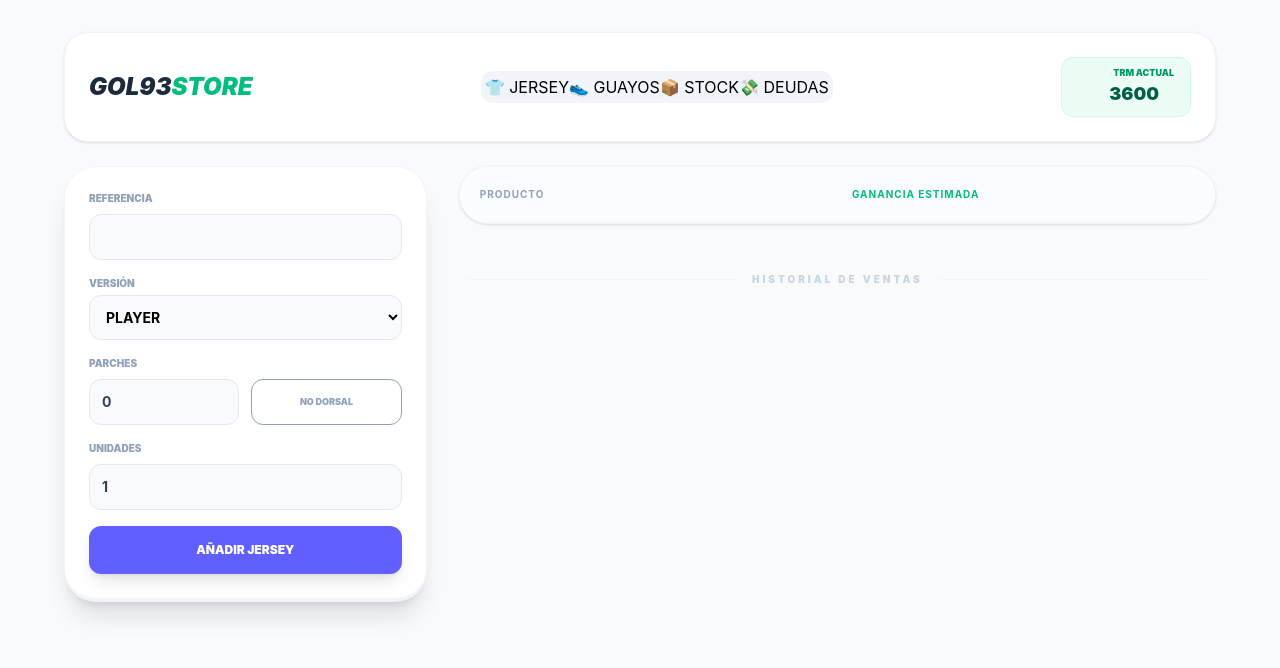
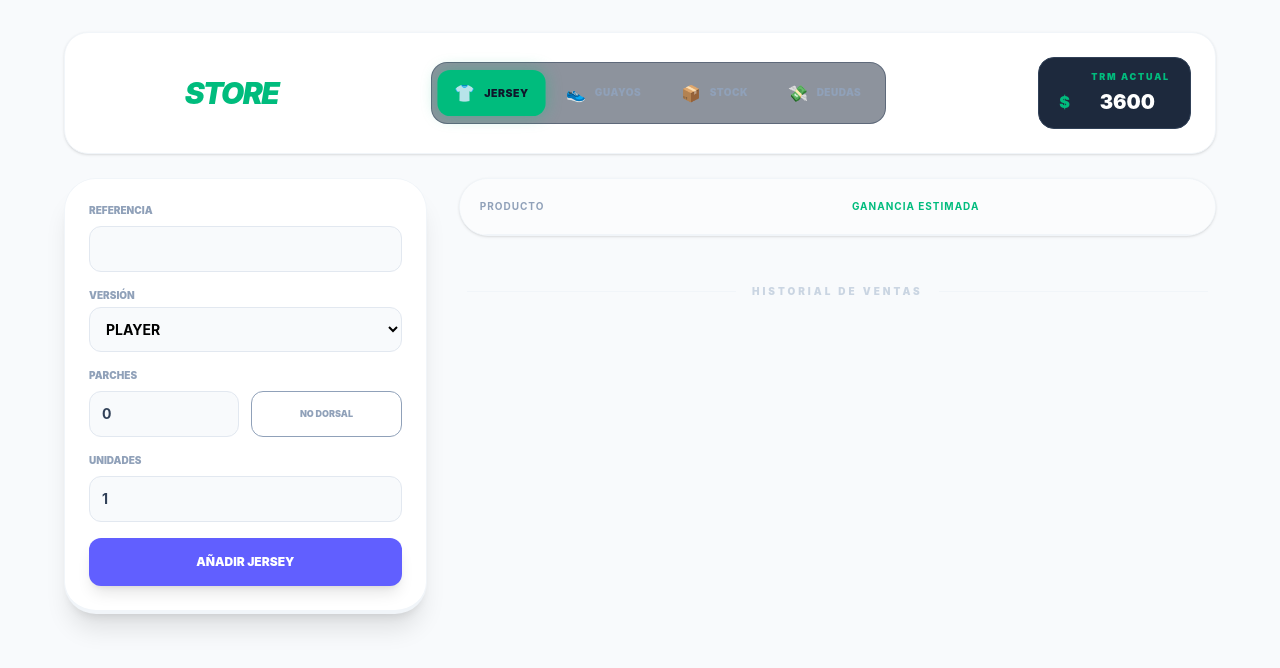
Before and after one commit to JOSSUAR2004/calculadora-negocio-final, a React (Vite) app: page / in a window 1280 px wide. Shown: the top 668 px of the page. Built offline with nearby package versions, Linux system fonts and the light colour scheme.

Commit message:
Sistema de edición y eliminación completado para Orbita90

```diff
--- a/src/App.jsx
+++ b/src/App.jsx
@@ -90,18 +90,49 @@ const App = () => {
 
         {/* HEADER RESPONSIVE */}
         <header className="flex flex-col md:flex-row justify-between items-center mb-6 gap-4 bg-white p-4 md:p-6 rounded-2xl md:rounded-3xl shadow-sm border border-slate-100">
-          <h1 className="text-xl md:text-2xl font-black italic uppercase text-slate-800">Gol93<span className="text-emerald-500">Store</span></h1>
+          {/* Logo GOL93STORE */}
+          <h1 className="text-2xl md:text-3xl font-black italic uppercase tracking-tighter text-white">
+            Gol93<span className="text-emerald-500">Store</span>
+          </h1>
 
-          <div className="flex bg-slate-100 p-1 rounded-xl w-full md:w-auto">
-            <button onClick={() => setModo('camisetas')} className={`...`}>👕 JERSEY</button>
-            <button onClick={() => setModo('zapatos')} className={`...`}>👟 GUAYOS</button>
-            <button onClick={() => setModo('stock')} className={`...`}>📦 STOCK</button>
-            <button onClick={() => setModo('deudas')} className={`...`}>💸 DEUDAS</button>
-          </div>
+          {/* Navegación Estilizada */}
+          <nav className="flex flex-wrap justify-center gap-2 bg-slate-800/50 p-2 rounded-2xl border border-slate-700/50 backdrop-blur-sm w-full md:w-auto">
+            {[
+              { id: 'camisetas', label: 'JERSEY', emoji: '👕' },
+              { id: 'zapatos', label: 'GUAYOS', emoji: '👟' },
+              { id: 'stock', label: 'STOCK', emoji: '📦' },
+              { id: 'deudas', label: 'DEUDAS', emoji: '💸' }
+            ].map((btn) => (
+              <button
+                key={btn.id}
+                onClick={() => setModo(btn.id)}
+                className={`
+          flex items-center gap-2 px-4 py-2.5 rounded-xl text-[10px] font-black tracking-wider transition-all duration-300
+          ${modo === btn.id
+                    ? 'bg-emerald-500 text-slate-900 shadow-[0_0_15px_rgba(16,185,129,0.4)] scale-105'
+                    : 'text-slate-400 hover:bg-slate-700/50 hover:text-white'
+                  }
+        `}
+              >
+                <span className="text-sm md:text-base">{btn.emoji}</span>
+                {btn.label}
+              </button>
+            ))}
+          </nav>
 
-          <div className="bg-emerald-50 px-4 py-2 rounded-xl border border-emerald-100 flex flex-row md:flex-col items-center md:items-end justify-between w-full md:w-auto">
-            <span className="text-[9px] font-black text-emerald-600 uppercase mr-2 md:mr-0">TRM Actual</span>
-            <input type="number" value={tasaCOP} onChange={(e) => setTasaCOP(parseFloat(e.target.value) || 0)} className="bg-transparent border-none outline-none text-lg font-black text-emerald-800 w-20 md:w-24 text-right" />
+
+          {/* TRM Actual */}
+          <div className="bg-slate-800 px-5 py-3 rounded-2xl border border-slate-700 flex flex-row md:flex-col items-center md:items-end justify-between w-full md:w-auto min-w-[140px]">
+            <span className="text-[9px] font-black text-emerald-500 uppercase tracking-[0.2em] mb-0 md:mb-1">TRM Actual</span>
+            <div className="flex items-center">
+              <span className="text-emerald-500 font-black mr-1">$</span>
+              <input
+                type="number"
+                value={tasaCOP}
+                onChange={(e) => setTasaCOP(parseFloat(e.target.value) || 0)}
+                className="bg-transparent border-none outline-none text-xl font-black text-white w-20 md:w-24 text-right focus:text-emerald-400 transition-colors"
+              />
+            </div>
           </div>
         </header>
 
```
